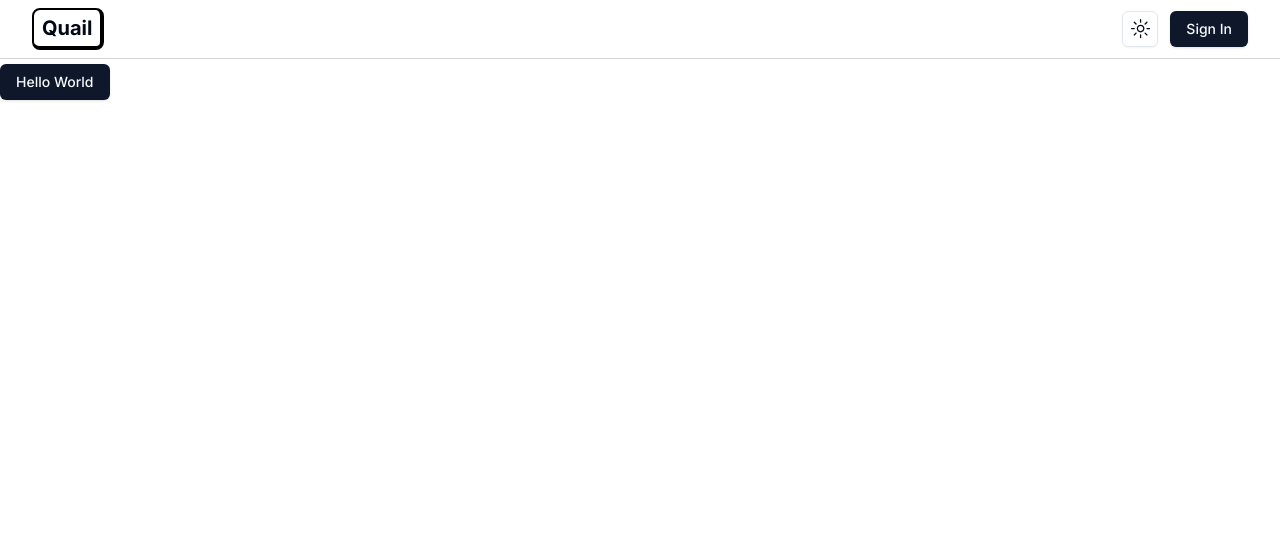
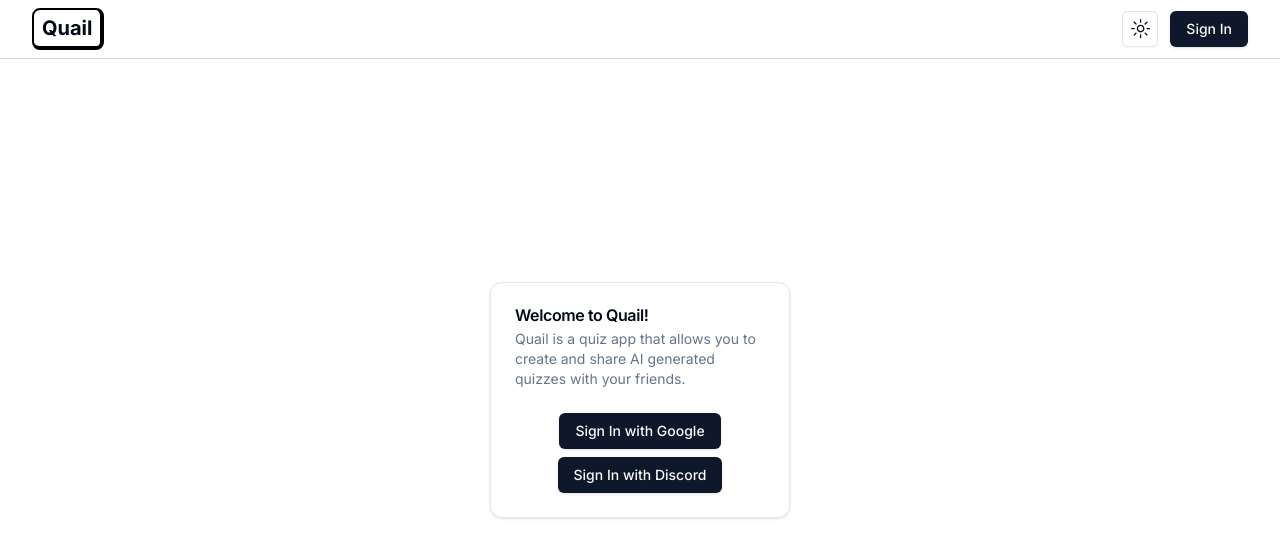
Before and after one commit to Austin-FV/Quail, a Next.js app: page / in a window 1280 px wide. Shown: the top 558 px of the page. Built offline with nearby package versions, Linux system fonts and the light colour scheme; no server answers.

Commit message:
[close #8] updated home page with Card that shows short description with sign in buttons, made dashboard page redirect if already signed in

```diff
--- /dev/null
+++ b/src/app/dashboard/page.tsx
@@ -0,0 +1,11 @@
+import React from 'react'
+
+type Props = {}
+
+const Dashboard = (props: Props) => {
+  return (
+    <div>Dashboard</div>
+  )
+}
+
+export default Dashboard;
--- a/src/app/page.tsx
+++ b/src/app/page.tsx
@@ -1,14 +1,36 @@
-import { Button } from "@/components/ui/button";
-import Image from "next/image";
-import { prisma } from "@/lib/db";
-import { Popover, PopoverContent, PopoverTrigger } from "@/components/ui/popover";
+import SignInButton from "@/components/SignInButton";
+import { Card, CardContent, CardDescription, CardHeader, CardTitle } from "@/components/ui/card";
+import { getAuthSession } from "@/lib/nextauth";
+import { redirect } from "next/navigation";
 
-export default function Home() {
+// server component so can do user validation here for creating protected routes
+export default async function Home() {
+
+  const session = await getAuthSession();
+  if (session?.user){
+    // if user is logged in then send them to dashboard
+    redirect('/dashboard')
+  }
+
   return (
-    <Button>Hello World</Button>
-    // <Popover>
-    //   <PopoverTrigger><Button>Open</Button></PopoverTrigger>
-    // <PopoverContent>Place content for the popover here.</PopoverContent>
-    // </Popover>
+    <div className="absolute top-1/2 left-1/2 -translate-x-1/2 -translate-y-1/2">
+      <Card className="w-[300px]">
+        <CardHeader>
+          <CardTitle>
+            Welcome to Quail!
+          </CardTitle>
+          <CardDescription>
+            Quail is a quiz app that allows you to create and share AI generated quizzes with your friends.
+          </CardDescription>
+        </CardHeader>
+        <CardContent className="text-center">
+          <SignInButton provider="google" text="Sign In with Google">
+          </SignInButton>
+          <div className="p-1"></div>
+          <SignInButton provider="discord" text="Sign In with Discord">
+          </SignInButton>
+        </CardContent>
+      </Card>
+    </div>
   );
 }
--- a/src/components/SignInButton.tsx
+++ b/src/components/SignInButton.tsx
@@ -3,6 +3,7 @@
 import React from 'react'
 import { Button } from './ui/button'
 import { signIn } from 'next-auth/react'
+// import { DiscordLogoIcon } from '@radix-ui/react-icons'
 
 type Props = {
     provider: string,
@@ -10,6 +11,7 @@
 }
 
 const SignInButton = ({provider, text}: Props) => {
+
   return (
     <Button onClick={() =>{
         signIn(provider).catch(console.error);
--- /dev/null
+++ b/src/components/ui/card.tsx
@@ -0,0 +1,76 @@
+import * as React from "react"
+
+import { cn } from "@/lib/utils"
+
+const Card = React.forwardRef<
+  HTMLDivElement,
+  React.HTMLAttributes<HTMLDivElement>
+>(({ className, ...props }, ref) => (
+  <div
+    ref={ref}
+    className={cn(
+      "rounded-xl border bg-card text-card-foreground shadow",
+      className
+    )}
+    {...props}
+  />
+))
+Card.displayName = "Card"
+
+const CardHeader = React.forwardRef<
+  HTMLDivElement,
+  React.HTMLAttributes<HTMLDivElement>
+>(({ className, ...props }, ref) => (
+  <div
+    ref={ref}
+    className={cn("flex flex-col space-y-1.5 p-6", className)}
+    {...props}
+  />
+))
+CardHeader.displayName = "CardHeader"
+
+const CardTitle = React.forwardRef<
+  HTMLParagraphElement,
+  React.HTMLAttributes<HTMLHeadingElement>
+>(({ className, ...props }, ref) => (
+  <h3
+    ref={ref}
+    className={cn("font-semibold leading-none tracking-tight", className)}
+    {...props}
+  />
+))
+CardTitle.displayName = "CardTitle"
+
+const CardDescription = React.forwardRef<
+  HTMLParagraphElement,
+  React.HTMLAttributes<HTMLParagraphElement>
+>(({ className, ...props }, ref) => (
+  <p
+    ref={ref}
+    className={cn("text-sm text-muted-foreground", className)}
+    {...props}
+  />
+))
+CardDescription.displayName = "CardDescription"
+
+const CardContent = React.forwardRef<
+  HTMLDivElement,
+  React.HTMLAttributes<HTMLDivElement>
+>(({ className, ...props }, ref) => (
+  <div ref={ref} className={cn("p-6 pt-0", className)} {...props} />
+))
+CardContent.displayName = "CardContent"
+
+const CardFooter = React.forwardRef<
+  HTMLDivElement,
+  React.HTMLAttributes<HTMLDivElement>
+>(({ className, ...props }, ref) => (
+  <div
+    ref={ref}
+    className={cn("flex items-center p-6 pt-0", className)}
+    {...props}
+  />
+))
+CardFooter.displayName = "CardFooter"
+
+export { Card, CardHeader, CardFooter, CardTitle, CardDescription, CardContent }
```
